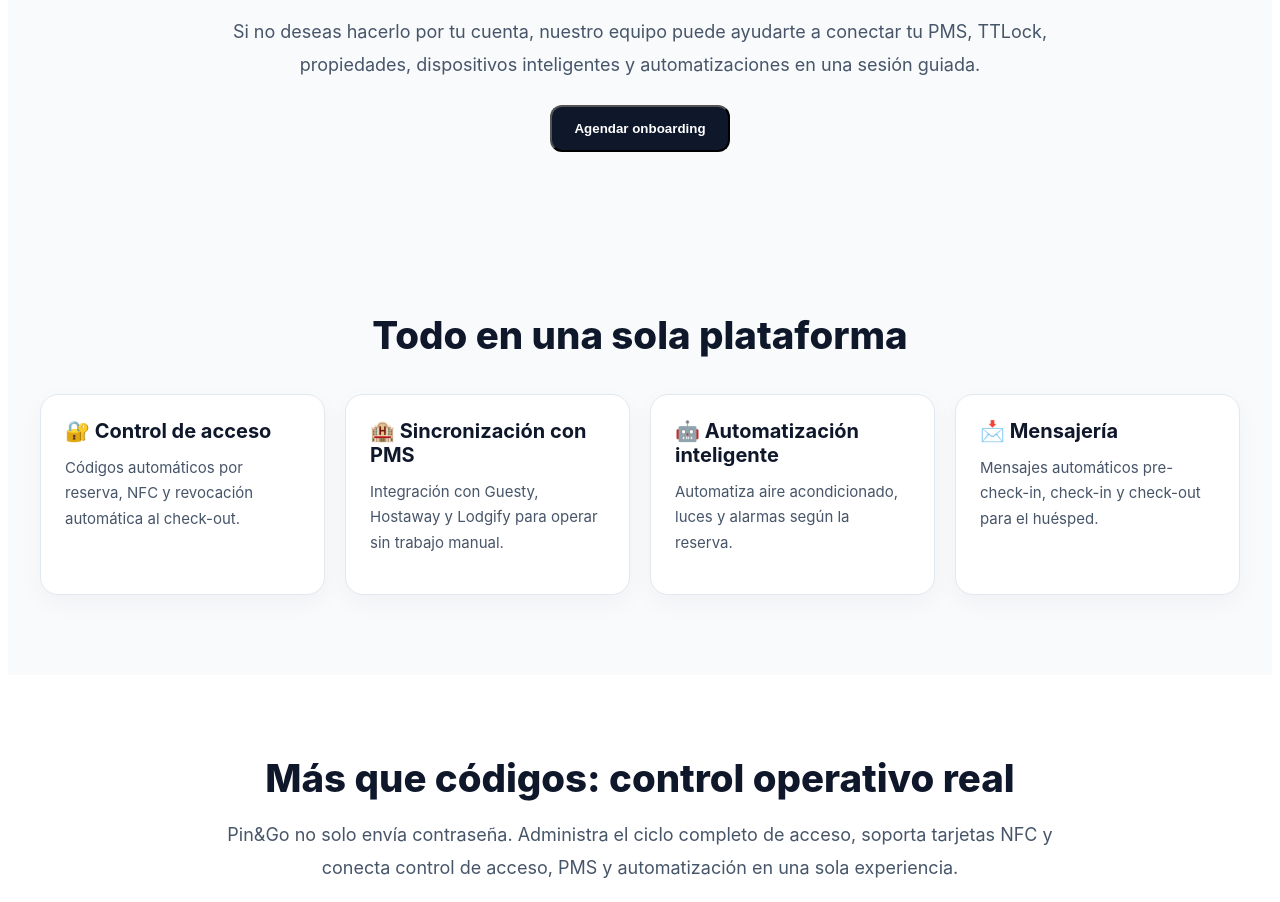
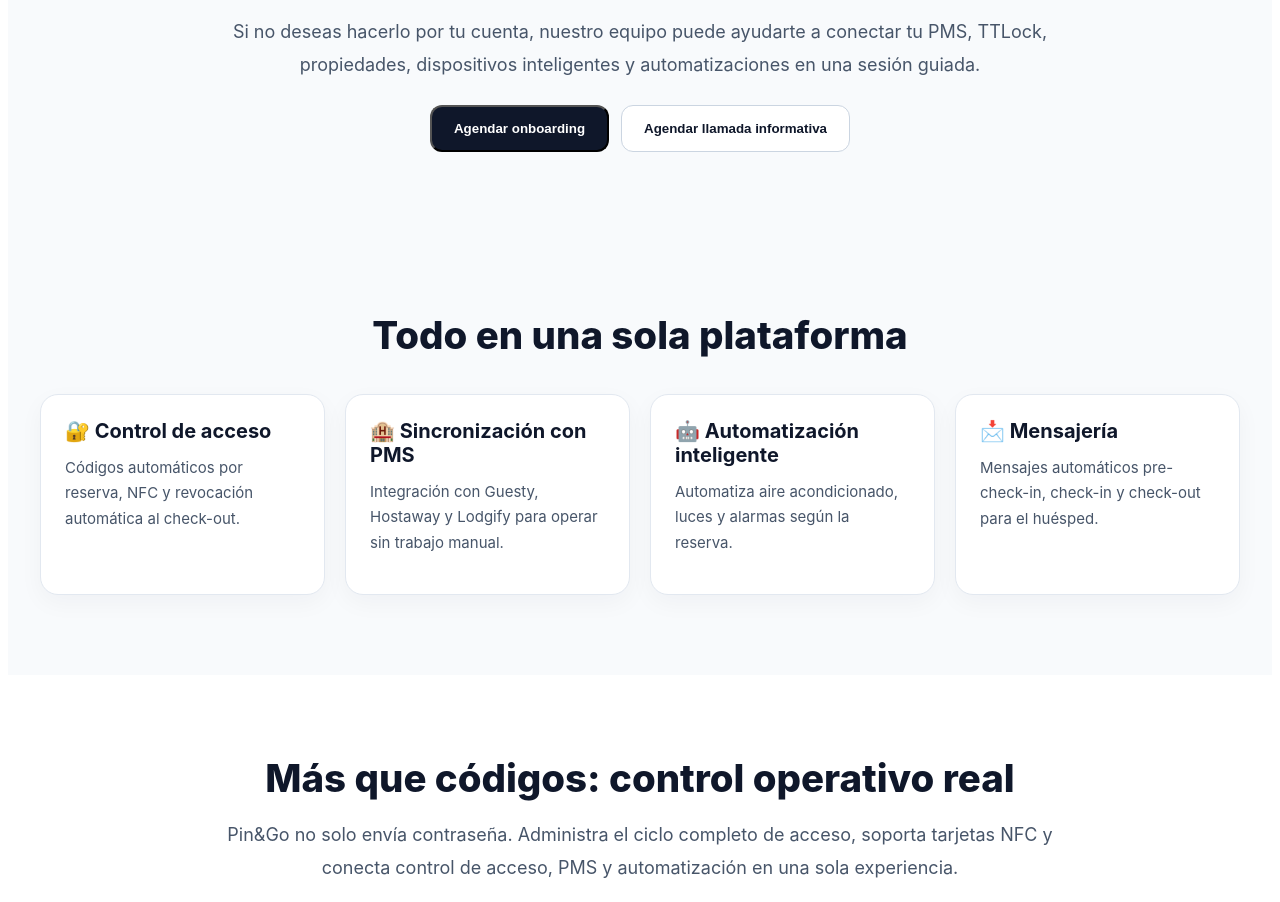
Before and after one commit to freddiefernandezmaysonet-netizen/pin-go-dashboard, a React (Vite) app: page /home in a window 1280 px wide. Shown: the part 1036-1938 px from the top of the page. Built offline with nearby package versions, Linux system fonts and the light colour scheme; no server answers.

Commit message:
feat(landing): add demo booking flow alongside onboarding

```diff
--- a/src/pages/LandingPage.tsx
+++ b/src/pages/LandingPage.tsx
@@ -7,6 +7,7 @@ type Lang = "es" | "en";
 export default function LandingPage() {
   const [lang, setLang] = useState<Lang>("es");
   const [openBooking, setOpenBooking] = useState(false);
+  const [bookingType, setBookingType] = useState<"onboarding" | "demo">("onboarding");
 
   const t = useMemo(() => {
     return lang === "es"
@@ -353,12 +354,27 @@ export default function LandingPage() {
     flexWrap: "wrap",
   }}
 >
-  <button
-    onClick={() => setOpenBooking(true)}
-    style={styles.ctaPrimary}
-  >
-    {lang === "es" ? "Agendar onboarding" : "Book onboarding"}
-  </button>
+ <button
+  onClick={() => {
+    setBookingType("onboarding");
+    setOpenBooking(true);
+  }}
+  style={styles.ctaPrimary}
+>
+  {lang === "es" ? "Agendar onboarding" : "Book onboarding"}
+</button>
+
+<button
+  onClick={() => {
+    setBookingType("demo");
+    setOpenBooking(true);
+  }}
+  style={styles.ctaSecondary}
+>
+  {lang === "es"
+    ? "Agendar llamada informativa"
+    : "Book info call"}
+</button>
 </div>
 
          </div>
```
